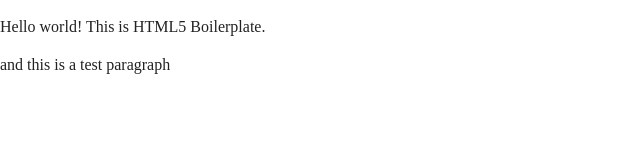
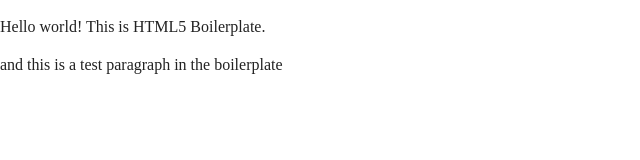
Before and after one commit to iam-robin/onboarding-busy-blackbird, a plain HTML site: page index.html in a window 1280 px wide. Shown: the whole page, without its empty margins (0-640 px from the left). Drawn offline with nearby package versions, Linux system fonts and the light colour scheme.

Commit message:
test change in index.html

```diff
--- a/index.html
+++ b/index.html
@@ -24,7 +24,7 @@
 
   <!-- Add your site or application content here -->
   <p>Hello world! This is HTML5 Boilerplate.</p>
-  <p>and this is a test paragraph</p>
+  <p>and this is a test paragraph in the boilerplate</p>
   <script src="js/vendor/modernizr-3.7.1.min.js"></script>
   <script src="https://code.jquery.com/jquery-3.3.1.min.js" integrity="sha256-FgpCb/KJQlLNfOu91ta32o/NMZxltwRo8QtmkMRdAu8=" crossorigin="anonymous"></script>
   <script>window.jQuery || document.write('<script src="js/vendor/jquery-3.3.1.min.js"><\/script>')</script>
```
